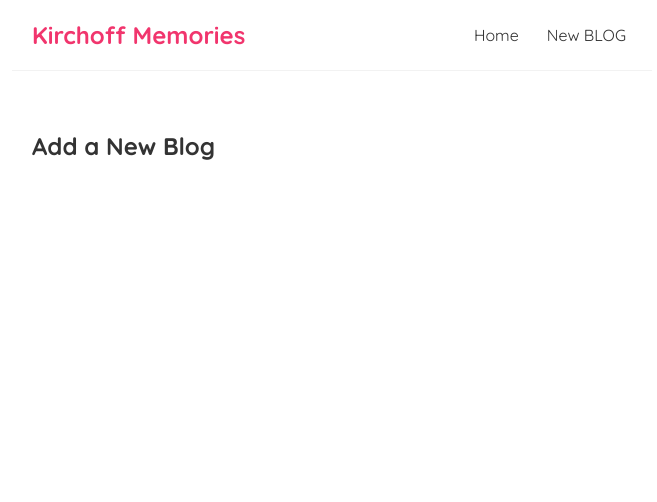
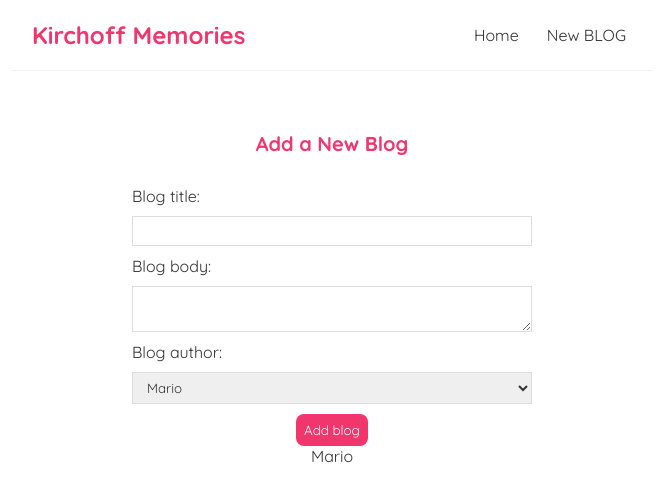
Before and after one commit to roycas99/React-Tutorial, a React (Create React App) app: page /create in a window 1280 px wide. Shown: the top 502 px of the page, without its empty margins (308-965 px from the left). Built offline with nearby package versions, Linux system fonts and the light colour scheme.

Commit message:
input forms

```diff
--- a/src/Create.js
+++ b/src/Create.js
@@ -1,9 +1,47 @@
+import { useState } from "react";
+
 const Create = () => {
-    return (
-        <div className="create">
-            <h2>Add a New Blog</h2>
-        </div>
-     );
-}
+  const [title, setTitle] = useState("");
+  const [body, setBody] = useState("");
+  const [author, setAuthor] = useState("Mario");
+
+  return (
+    <div className="create">
+      <h2>Add a New Blog</h2>
+      <form>
+        <label>Blog title:</label>
+        <input
+          type="text"
+          required
+          value={title}
+          onChange={(evn) => {
+            setTitle(evn.target.value);
+          }}
+        />
+        <label>Blog body:</label>
+        <textarea
+          required
+          value={body}
+          onChange={(evn) => {
+            setBody(evn.target.value);
+          }}
+        ></textarea>
+
+        <label>Blog author:</label>
+        <select
+          value={author}
+          onChange={(evn) => {
+            setAuthor(evn.target.value);
+          }}
+        >
+          <option value="Mario">Mario</option>
+          <option value="Yoshi">Yoshi</option>
+        </select>
+        <button>Add blog</button>
+        <p>{author}</p>
+      </form>
+    </div>
+  );
+};
 
 export default Create;
--- a/src/index.css
+++ b/src/index.css
@@ -70,3 +70,35 @@ text-decoration: none;
   border-radius: 8px;
   cursor: pointer;
 }
+
+/* create new blog form */
+.create {
+  max-width: 400px;
+  margin: 0 auto;
+  text-align: center;
+}
+.create label {
+  text-align: left;
+  display: block;
+}
+.create h2 {
+  font-size: 20px;
+  color: #f1356d;
+  margin-bottom: 30px;
+}
+.create input, .create textarea, .create select {
+  width: 100%;
+  padding: 6px 10px;
+  margin: 10px 0;
+  border: 1px solid #ddd;
+  box-sizing: border-box;
+  display: block;
+}
+.create button {
+  background: #f1356d;
+  color: #fff;
+  border: 0;
+  padding: 8px;
+  border-radius: 8px;
+  cursor: pointer;
+}
```
Also changed, not shown: src/document.txt.
